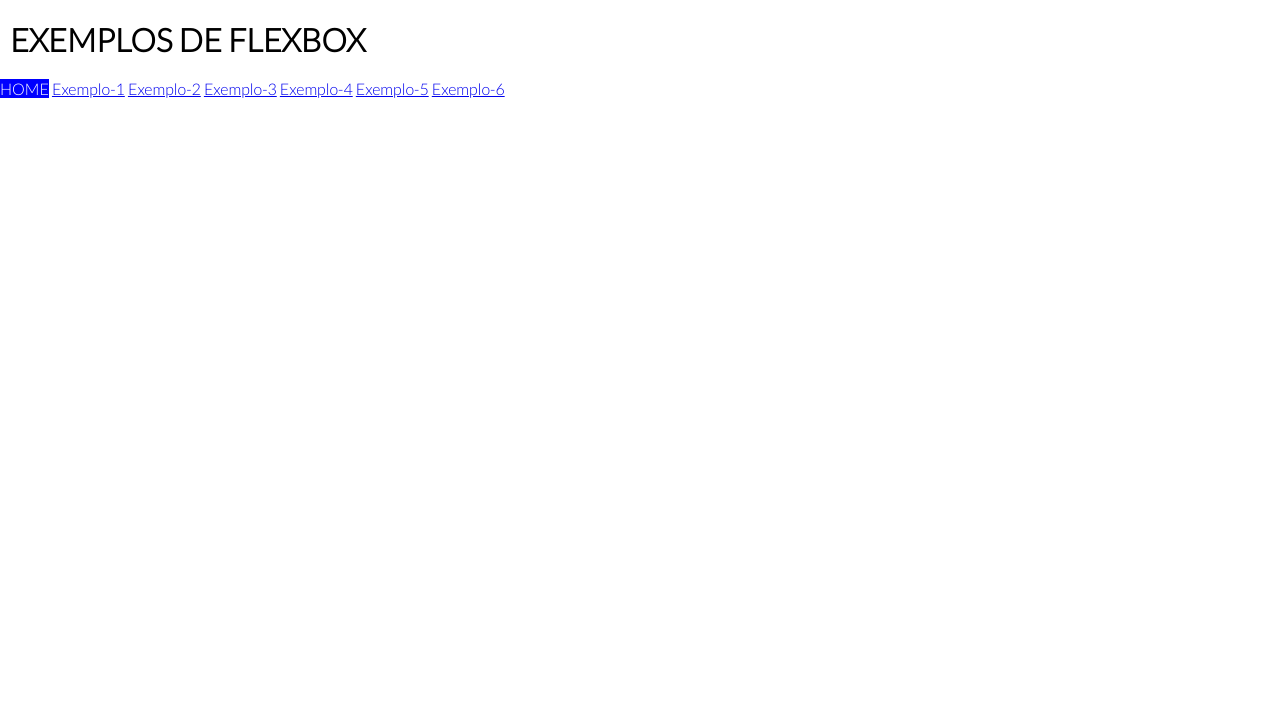
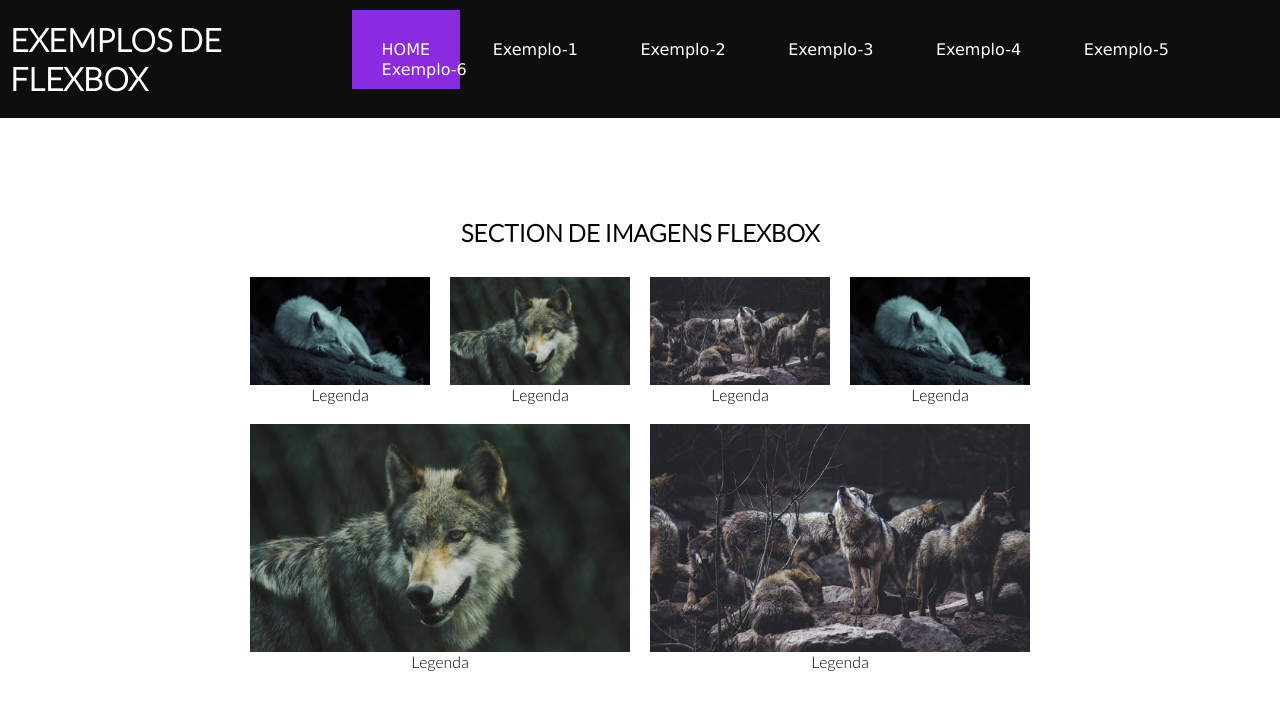
Before and after one commit to 1TDSR-2022/exemplo-flex, a plain HTML site: page index.html in a window 1280 px wide. Drawn offline with Linux system fonts and the light colour scheme.

Commit message:
Utilizados novos flex-box

```diff
--- a/css/style-base.css
+++ b/css/style-base.css
@@ -27,6 +27,75 @@ h1,h2,h3{
 
 .active{
     text-decoration: none;
-    background-color: #0000ff;
+    background-color: blueviolet;
     color: #ffffff;
 }
+
+
+/* ESTILIZAR O MENU COM FLEX-BOX */
+  .cabecalho{
+    display: flex;
+    flex-direction: row;
+    justify-content:space-between;
+    align-items: center;
+    background-color: #0e0e0c;
+    color: #fff;
+    width: 100%;
+  }
+
+  .menu > a{
+    text-decoration: none;
+    color: #fff;
+    padding: 1.86rem;
+    font-family: 'Lucida Sans', 'Lucida Sans Regular', 'Lucida Grande', 'Lucida Sans Unicode', Geneva, Verdana, sans-serif;
+  }
+
+  .menu > a:hover{
+    background-color: #ac1616;
+  }
+
+
+/* ESTILIZAR O MENU COM FLEX-BOX */
+
+
+/* CRIAR GALERIA DE IMAGENS COM FLEXBOX */
+
+
+h2 {
+  justify-content: center;
+  margin-top: 100px;
+  text-align: center;
+}
+
+
+/* declarar display flex para a seção */
+
+.imagens{
+  display: flex;
+  flex-direction: row;
+  flex-wrap: wrap;
+  margin: 0 auto;
+  max-width: 800px;
+}
+
+/* Pegar a div filha direta do container */
+.imagens > div {
+  flex-grow: 1;
+  flex-shrink: 1;
+  flex-basis: 150px;
+  margin: 10px;
+}
+
+
+/* Declarar para as imagens largura max de 100% e display de bloco */
+
+.imagens img{
+  display: block ;
+  max-width: 100%;
+}
+
+.imagens p{
+  text-align: center;
+}
+
+/* CRIAR GALERIA DE IMAGENS COM FLEXBOX */
--- a/index.html
+++ b/index.html
@@ -11,6 +11,8 @@
 
 </head>
 <body>
+
+    <header class="cabecalho">
         <h1>EXEMPLOS DE FLEXBOX</h1>
         <nav class="menu">
             <a href="#" class="active">HOME</a>
@@ -21,5 +23,41 @@
             <a href="#">Exemplo-5</a>
             <a href="#">Exemplo-6</a>
         </nav>
+    </header>
+
+
+    <h2>SECTION DE IMAGENS FLEXBOX</h2>
+
+    <section class="imagens">
+        <!-- criar 6 divs com imagens e colocar um paragrafo com o texto Legenda  -->
+        <div>
+            <img src="./img/lobo1.jpg" alt="">
+            <p>Legenda</p>
+        </div>
+        <div>
+            <img src="./img/lobo2.jpg" alt="">
+            <p>Legenda</p>
+        </div>
+        <div>
+            <img src="./img/lobo3.jpg" alt="">
+            <p>Legenda</p>
+        </div>
+        <div>
+            <img src="./img/lobo1.jpg" alt="">
+            <p>Legenda</p>
+        </div>
+        <div>
+            <img src="./img/lobo2.jpg" alt="">
+            <p>Legenda</p>
+        </div>
+        <div>
+            <img src="./img/lobo3.jpg" alt="">
+            <p>Legenda</p>
+        </div>
+
+    </section>
+
+
+
 </body>
 </html>
```
Also changed, not shown: img/lobo1.jpg (added), img/lobo2.jpg (added), img/lobo3.jpg (added). Lines whose indentation alone changed are shown as unchanged.
